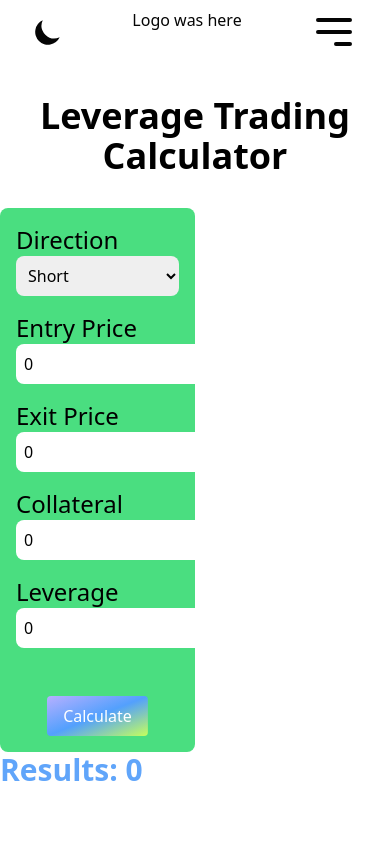
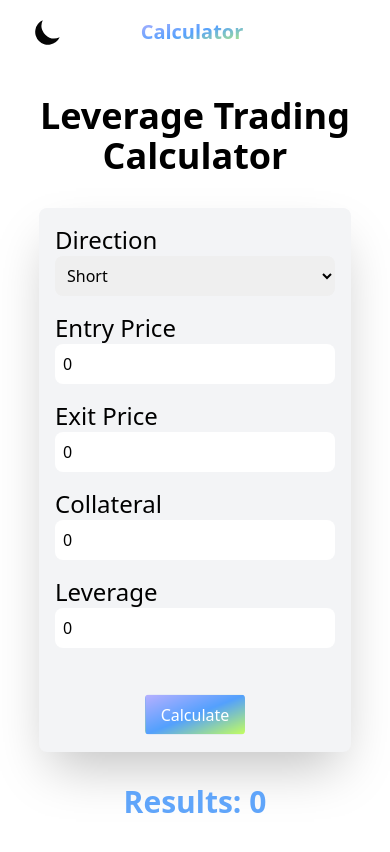
Before and after one commit to 0xD4V1NC1/leverage-trading-calculator, a Next.js app: page / in a window 390 px wide. Shown: the top 852 px of the page. Built offline with nearby package versions, Linux system fonts and the light colour scheme.

Commit message:
stashing changes

```diff
--- a/components/Components/Calculator.tsx
+++ b/components/Components/Calculator.tsx
@@ -15,6 +15,7 @@ const CalculatorSchema = Yup.object().shape({
   leverage: Yup.number().typeError('you must specify a number').required('This field is required'),
 });
 
+// const FormLabel = () => ();
 const Calculator = () => {
   const [results, setResults] = useState<number>(0);
   const sectionGroupClasses = 'grid grid-col-2 mb-4';
@@ -26,8 +27,6 @@ const Calculator = () => {
     console.log('values:', values);
     const total = values['entry-price'] + values['exit-price'];
     setResults(total);
-    // alert(JSON.stringify(values, null, 2));
-    alert(total);
   };
   return (
     <div className="flex flex-col w-full">
@@ -42,7 +41,7 @@ const Calculator = () => {
         onSubmit={(values) => handleCalculate(values)}
         validationSchema={CalculatorSchema}
       >
-        <Form className="flex flex-col justify-center bg-green-400 p-4 rounded-lg w-1/2">
+        <Form className="flex flex-col justify-center bg-gray-100 dark:bg-[#121212] shadow-2xl dark:shadow-[#222] p-4 rounded-lg mx-auto w-4/5 md:w-1/2">
           <div id="direction-group" className={sectionGroupClasses}>
             <label className={labelClasses} htmlFor="direction">
               Direction
@@ -100,11 +99,11 @@ const Calculator = () => {
           </div>
 
           <div className="mt-8 flex justify-center">
-            <Button type="submit" className="py-2 px-4" text="Calculate" ariaLabel="calculate" color="primary" />
+            <Button type="submit" className="py-2 px-4 animate-bounce" text="Calculate" ariaLabel="calculate" color="primary" />
           </div>
         </Form>
       </Formik>
-      <div className="text-3xl font-bold text-blue-400">
+      <div className="text-3xl font-bold text-blue-400 mx-auto pt-8">
         <p>
           Results:
           {' '}
--- a/components/Layout/Nav/DesktopNav.tsx
+++ b/components/Layout/Nav/DesktopNav.tsx
@@ -4,9 +4,9 @@ import Link from 'next/link';
 import DarkModeToggle from '../../Components/DarkModeToggle';
 
 const DesktopNav = () => (
-  <div className="hidden md:flex md:justify-between md:items-center">
+  <div className="hidden h-full md:flex md:justify-between md:items-center">
     <Link href="/">
-      <div className="flex items-center hover:bg-primary-400 md:py-2 md:px-4">
+      <div className="h-full flex items-center hover:bg-primary-400 hover:cursor-pointer md:py-2 md:px-4">
         <h2 className="ml-4 font-semibold text-xl text-transparent bg-clip-text bg-gradient-to-br from-primary-400 via-primary-500 to-secondary-500"> Calculator </h2>
       </div>
     </Link>
--- a/components/Layout/Nav/MobileNav.tsx
+++ b/components/Layout/Nav/MobileNav.tsx
@@ -46,13 +46,12 @@ const MobileNav = () => {
 
   return (
     <>
-      <div id="mobile-nav-header" className="flex justify-between px-8 py-2 md:hidden">
+      <div id="mobile-nav-header" className="h-full grid grid-cols-3 px-8 py-2 items-center md:hidden">
         <DarkModeToggle />
         <Link href="/">
-          {/* <Logo formattedClassName='w-12 h-12' gradient gradientId='mobile-logo' /> */}
-          <h2>Logo was here</h2>
+          <h2 className="font-semibold text-xl text-transparent bg-clip-text bg-gradient-to-br from-primary-400 via-primary-500 to-secondary-500">Calculator</h2>
         </Link>
-        <Button
+        {/* <Button
           type="button"
           ariaLabel="Open Mobile Side Menu"
           onClick={() => setIsOverlayOpen(true)}
@@ -60,7 +59,7 @@ const MobileNav = () => {
           icon={{
             name: 'menu-3', size: '2xlarge', color: 'black', position: 'none',
           }}
-        />
+        /> */}
       </div>
       {/* The Mobile Menu Options is outside of the nav header b/c with justify-between and flex...
       it would move the button over */}
--- a/components/Layout/Nav/NavBar.tsx
+++ b/components/Layout/Nav/NavBar.tsx
@@ -4,7 +4,7 @@ import MobileNav from './MobileNav';
 
 const NavBar = () => (
   <header className="h-16 w-full opacity-[98%] bg-white dark:bg-primary-dark-500 text-black dark:text-white sticky top-0 z-50">
-    <nav className="w-full sticky">
+    <nav className="w-full h-full sticky">
       <DesktopNav />
       <MobileNav />
     </nav>
--- a/tailwind.config.js
+++ b/tailwind.config.js
@@ -25,7 +25,7 @@ module.exports = {
         },
         'primary-dark': {
           400: '#353839',
-          500: '#121212',
+          500: '#000',
         },
         'secondary': {
           500: '#C5FF5C',
```
